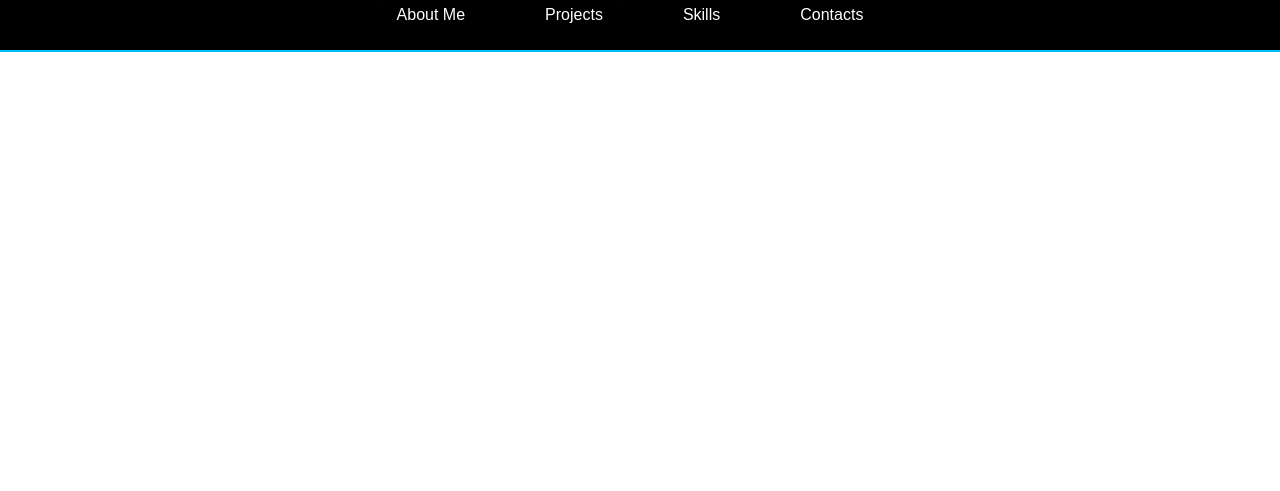
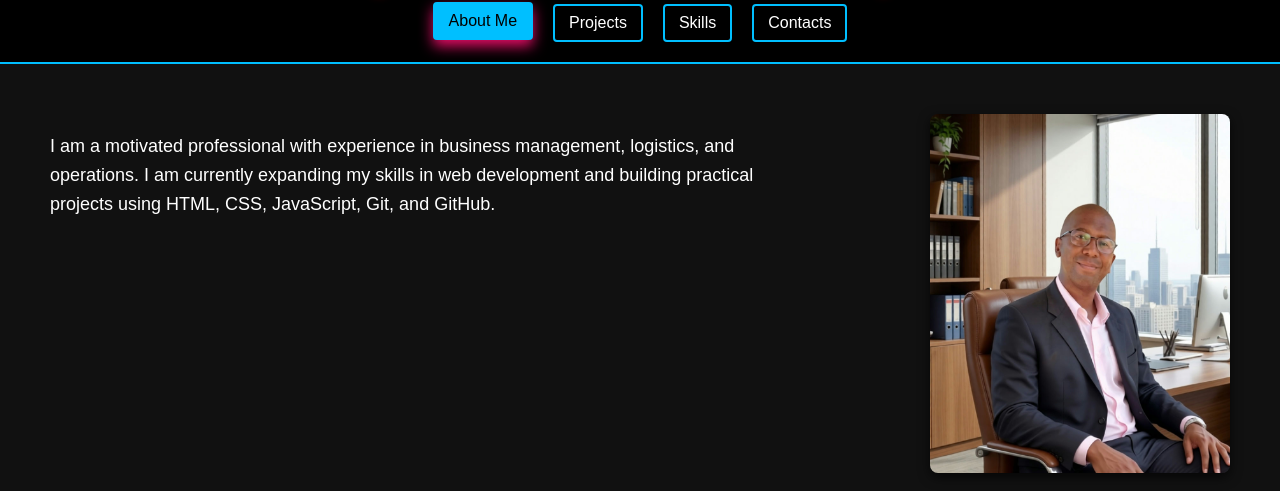
Before and after one commit to Butiza-hub/portfolio-website-dipeere, a plain HTML site: page index.html in a window 1280 px wide. Shown: the part 76-567 px from the top of the page. Drawn offline with Linux system fonts and the light colour scheme.

Commit message:
added profile image and altered some code

```diff
--- a/css/style.css
+++ b/css/style.css
@@ -1,13 +1,16 @@
+/* GENERAL RESET */
 body {
     margin: 0;
     font-family: Arial, Helvetica, sans-serif;
+    background: #111;
+    color: white;
 }
 
+/* TOP BAR */
 .top-bar {
     width: 100%;
     background-color: black;
-    color: white;
-    padding: 20px 0px;
+    padding: 20px 0;
     text-align: center;
     border-bottom: 2px solid #00bfff;
 }
@@ -18,26 +21,75 @@ body {
     letter-spacing: 1px;
     color: #0dd8e6;
     font-family: 'Lobster', cursive;
-    text-shadow: 0 0 8px rgba(247, 7, 7, 0.822);
+    text-shadow: 0 0 8px rgba(247, 7, 7, 0.8);
 }
 
+/* NAVIGATION BUTTONS */
 .main-nav {
-    margin-top: 6px;
+    margin-top: 10px;
     display: flex;
     justify-content: center;
-    gap: 40px;
+    gap: 20px;
 }
 
-.main-nav a {
+.main-nav button {
+    background: none;
+    border: 2px solid #00bfff;
     color: white;
-    text-decoration: none;
-    margin-right: 20px;
-    padding: 6px 10px;
+    padding: 8px 14px;
     font-size: 16px;
+    cursor: pointer;
+    transition: all 0.3s ease;
+    border-radius: 4px;
 }
 
-.main-nav a:hover {
-    box-shadow: 0 6px 14px #e90d68;  /* bigger glow */
-    transform: translateY(-2px);     /* slight “lift” on hover */
-    transition: all 0.3s ease;       /* smooth animation */
+.main-nav button:hover {
+    background-color: #00bfff;
+    color: black;
+    box-shadow: 0 6px 14px #e90d68;
+    transform: translateY(-2px);
 }
+
+/* HERO SECTION */
+.hero {
+    display: flex;
+    justify-content: space-between;
+    align-items: flex-start;
+    padding: 50px;
+    min-height: 80vh;
+}
+
+/* Left content area */
+.hero-content {
+    max-width: 60%;
+    font-size: 18px;
+    line-height: 1.6;
+}
+
+/* Right static image / name */
+.hero-image {
+    width: 300px;
+    text-align: center;
+}
+
+.hero-image img {
+    max-width: 100%;
+    border-radius: 8px;
+    box-shadow: 0 4px 12px rgba(0,0,0,0.7);
+}
+
+.hero-image h2 {
+    margin-top: 20px;
+    font-size: 28px;
+    color: #00bfff;
+    font-family: 'Lobster', cursive;
+    text-shadow: 0 0 6px rgba(0,191,255,0.7);
+}
+
+/* ACTIVE BUTTON HIGHLIGHT */
+.main-nav button.active {
+    background-color: #00bfff;
+    color: black;
+    box-shadow: 0 6px 14px #e90d68;
+    transform: translateY(-2px);
+}
--- a/index.html
+++ b/index.html
@@ -1,34 +1,47 @@
 <!DOCTYPE html>
 <html lang="en">
-
 <head>
 <meta charset="UTF-8">
 <meta name="viewport" content="width=device-width, initial-scale=1.0">
 
 <title>Portfolio | Daniel Buti Dipeere</title>
+
+<!-- Fonts -->
 <link href="https://fonts.googleapis.com/css2?family=Lobster&display=swap" rel="stylesheet">
 <link rel="stylesheet" href="css/style.css">
 </head>
 
 <body>
 
+<!-- TOP BAR / NAVIGATION -->
 <header class="top-bar">
-
-    <h1 class="site-title">
-        Portfolio Website of Daniel Buti Dipeere
-    </h1>
+  <h1 class="site-title">Portfolio Website of Daniel Buti Dipeere</h1>
 
   <nav class="main-nav">
-        <a href="#">About Me</a>
-        <a href="#">Projects</a>
-        <a href="#">Skills</a>
-        <a href="#">Contacts</a>
+    <button data-section="about">About Me</button>
+    <button data-section="projects">Projects</button>
+    <button data-section="skills">Skills</button>
+    <button data-section="contacts">Contacts</button>
   </nav>
-
 </header>
 
+<!-- HERO SECTION -->
+<section class="hero">
 
+  <!-- Left: Dynamic content -->
+  <div class="hero-content" id="hero-content">
+    <p>Welcome! Click a button to see my info.</p>
+  </div>
+
+  <!-- Right: Profile image + Name -->
+  <div class="hero-image">
+    <img src="images/profile.jpg" alt="Daniel Buti Dipeere">
+    <h2>Daniel Buti Dipeere</h2>
+  </div>
+
+</section>
+
+<!-- JS -->
 <script src="js/script.js"></script>
-
 </body>
 </html>
--- a/js/script.js
+++ b/js/script.js
@@ -0,0 +1,46 @@
+// HERO CONTENT SWAP WITH ACTIVE BUTTON
+const contentArea = document.getElementById("hero-content");
+const navButtons = document.querySelectorAll(".main-nav button");
+
+const sections = {
+  about: `<p>I am a motivated professional with experience in business management, logistics, and operations.
+          I am currently expanding my skills in web development and building practical projects using HTML, CSS, JavaScript, Git, and GitHub.</p>`,
+
+  projects: `<ul>
+                <li>Project 25 – Security System Administrator: Front-end simulation of a residential security system dashboard.</li>
+                <li>Inspiration-26: Personal project demonstrating HTML, CSS, JS, Git, and GitHub skills.</li>
+             </ul>`,
+
+  skills: `<ul>
+             <li>HTML</li>
+             <li>CSS</li>
+             <li>JavaScript</li>
+             <li>Git</li>
+             <li>GitHub</li>
+             <li>Command Line</li>
+           </ul>`,
+
+  contacts: `<p>Email: <a href="mailto:butinyana2017@gmail.com">butinyana2017@gmail.com</a></p>
+             <p>GitHub: <a href="https://github.com/Butiza-hub" target="_blank">github.com/Butiza-hub</a></p>
+             <p>LinkedIn: Coming soon</p>`
+};
+
+// Add click events to nav buttons
+navButtons.forEach(btn => {
+    btn.addEventListener("click", () => {
+        const section = btn.getAttribute("data-section");
+
+        // 1️⃣ Update content
+        contentArea.innerHTML = sections[section];
+
+        // 2️⃣ Remove 'active' from all buttons
+        navButtons.forEach(b => b.classList.remove("active"));
+
+        // 3️⃣ Add 'active' to the clicked button
+        btn.classList.add("active");
+    });
+});
+
+// Optional: set initial active button (About Me)
+navButtons[0].classList.add("active");
+contentArea.innerHTML = sections["about"];
```
Also changed, not shown: Images/profile.jpg (added). Lines whose indentation alone changed are shown as unchanged.
